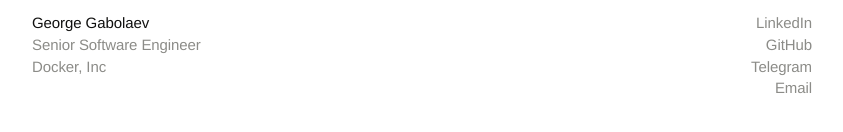
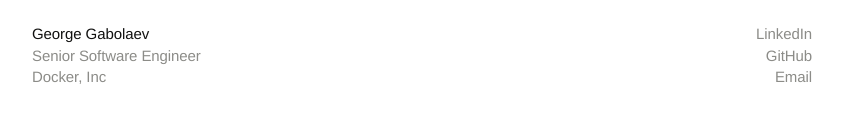
Before and after one commit to gabolaev/gabolaev.github.io, a plain HTML site: page index.html in a window 1280 px wide. Shown: the part 632-764 px from the top of the page, without its empty margins (218-1061 px from the left). Drawn offline with Linux system fonts and the light colour scheme.

Commit message:
remove tg

```diff
--- a/index.html
+++ b/index.html
@@ -194,7 +194,6 @@
                 <nav class="label__links" aria-label="Elsewhere">
                     <a href="https://linkedin.com/in/gabolaev">LinkedIn</a>
                     <a href="https://github.com/gabolaev">GitHub</a>
-                    <a href="https://t.me/gabolaev">Telegram</a>
                     <a href="mailto:george@gabolaev.com">Email</a>
                 </nav>
             </figcaption>
```
